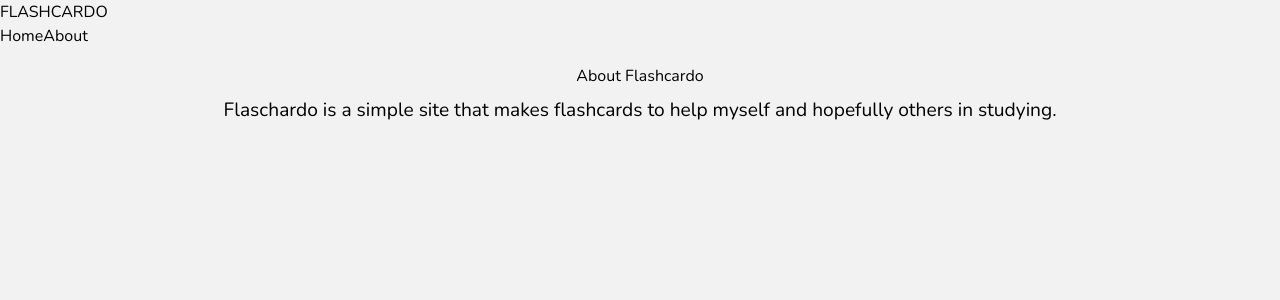
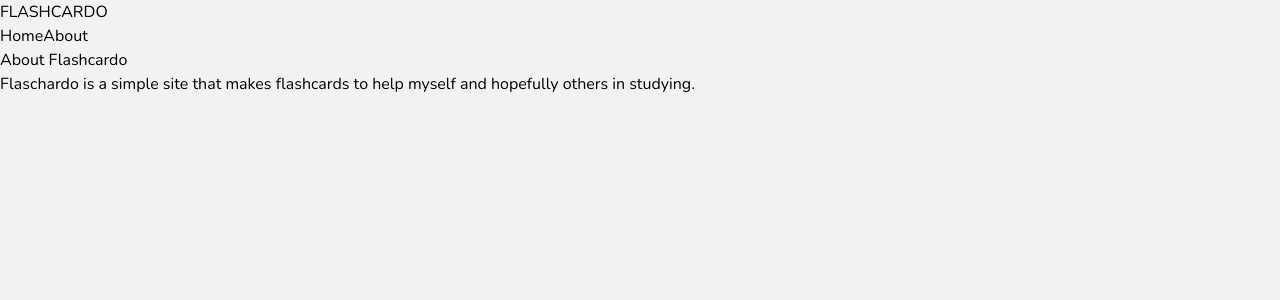
Before and after one commit to pokemau/flashcardo, a Next.js app: page /about in a window 1280 px wide. Shown: the top 300 px of the page. Built offline with nearby package versions, Linux system fonts and the light colour scheme.

Commit message:
added /flaschard css

```diff
--- a/comps/editQuestions/QuestionsList.js
+++ b/comps/editQuestions/QuestionsList.js
@@ -48,7 +48,7 @@ const QuestionsList = ({
                     {index + 1}) {question.ans} - {question.def}
                   </p>
                   <button
-                    className="ml-auto cursor-pointer min-w[2.5em] border-none transition-all duration-100 rounded flex items-center justify-center bg-[#e4e4e4] p-1 hover:bg-[#d8d8d8]"
+                    className="ml-auto cursor-pointer min-w-[2.5em] border-none transition-all duration-100 rounded flex items-center justify-center bg-[#e4e4e4] p-1 hover:bg-[#d8d8d8]"
                     onClick={() => {
                       handleDelQues(event, question);
                     }}>
--- a/pages/about.js
+++ b/pages/about.js
@@ -8,8 +8,8 @@ const About = () => {
       <Head>
         <title>Flashcardo | About</title>
       </Head>
-      <div className="about-cont">
-        <h1>About Flashcardo</h1>
+      <div className="text-center w-[95vw] mx-auto">
+        <h1 className="font-bold text-2xl mb-2 mt-2">About Flashcardo</h1>
         <p>
           Flaschardo is a simple site that makes flashcards to help myself and
           hopefully others in studying.
--- a/styles/globals.css
+++ b/styles/globals.css
@@ -21,6 +21,9 @@
   .empty-input {
     @apply empty:before:content-[attr(input-placeholder)] empty:before:opacity-30;
   }
+  .flashcard-btn {
+    @apply bg-[#b989c2] rounded hover:bg-[#a77aaf] transition-all duration-100 p-2 mt-2 mx-2;
+  }
 }
 
 * {
```
Also changed, not shown: pages/flashcard.js (+13 -14 lines).
